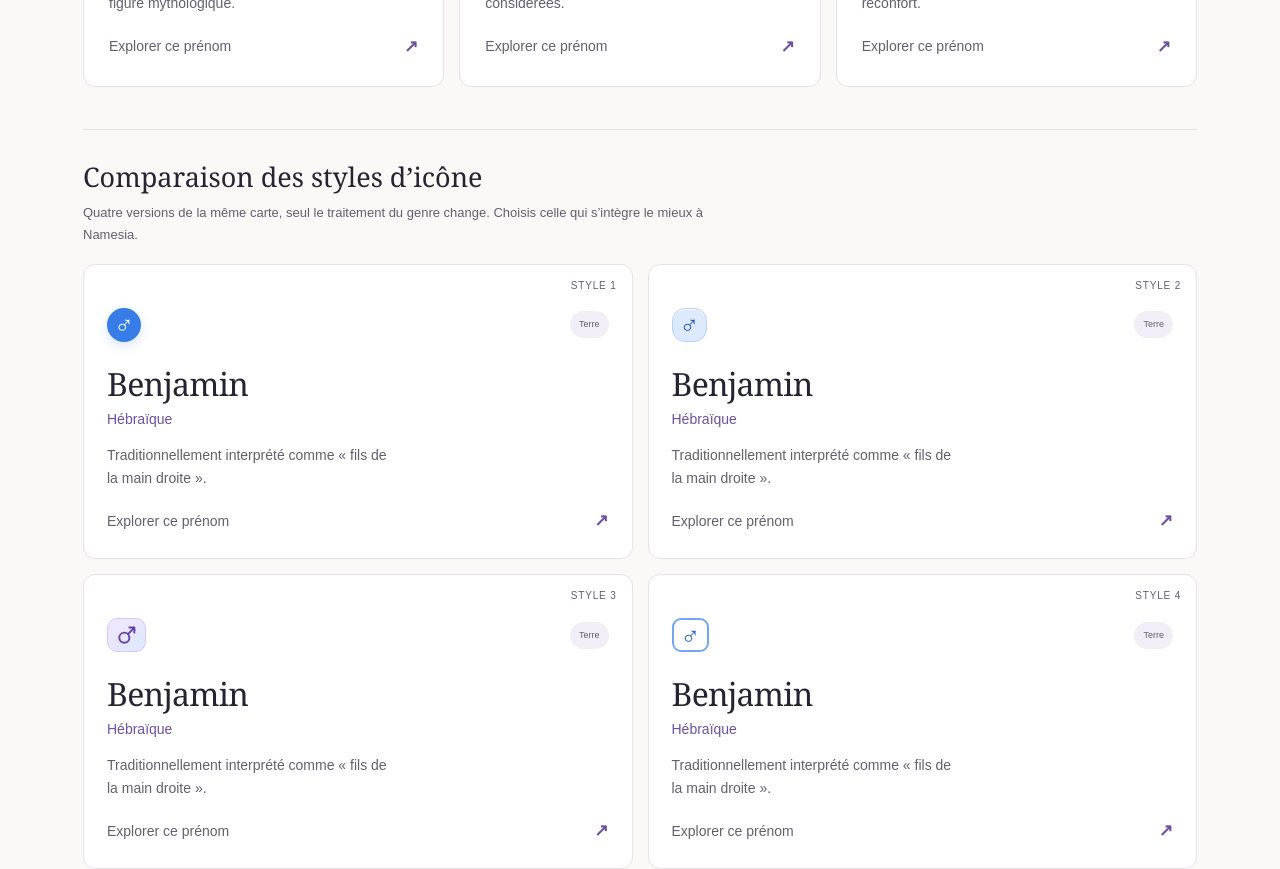
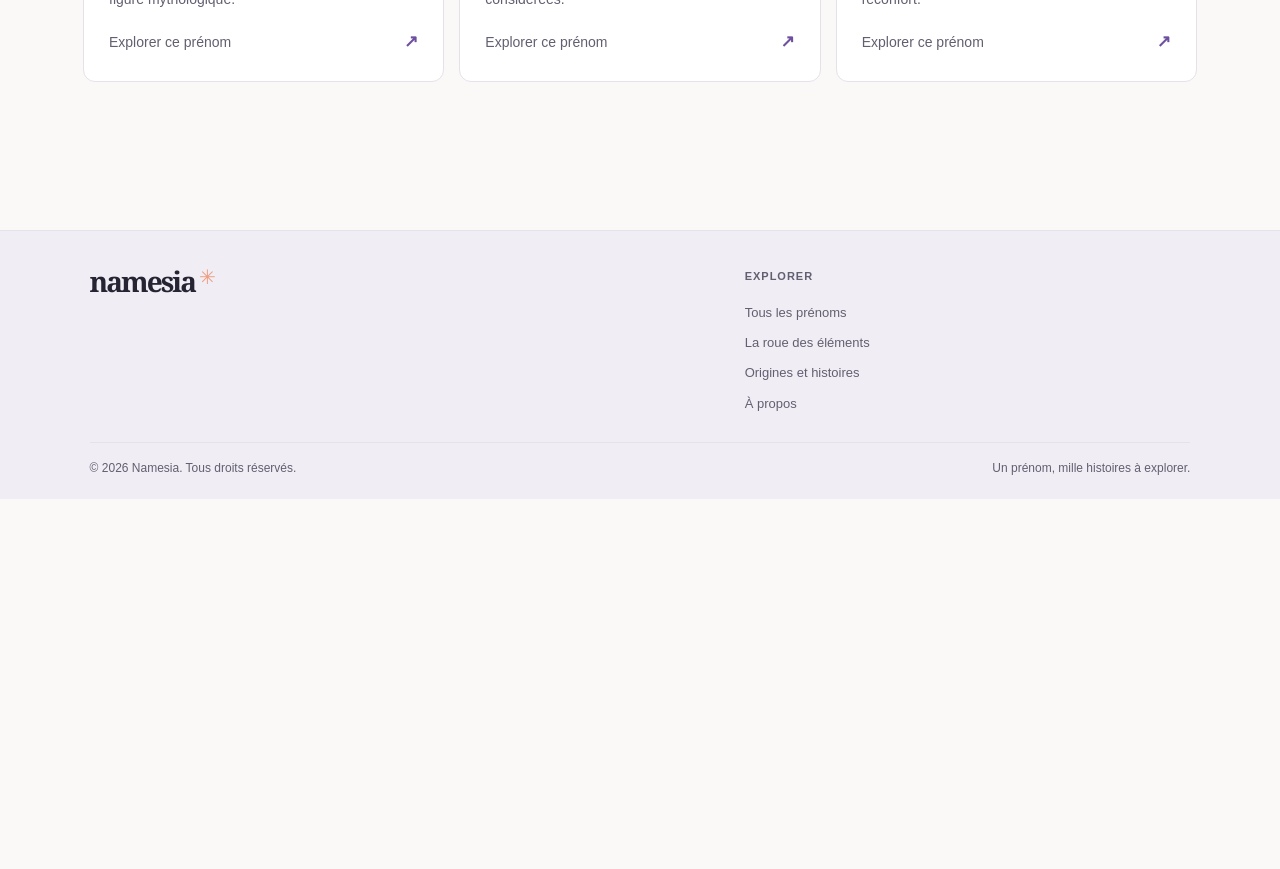
Before and after one commit to Nabouna32/Names, a Next.js app: page / in a window 1280 px wide. Shown: the part 2080-2949 px from the top of the page. After the commit the page ends 2579 px from the top, so only its background shows below. Built offline with nearby package versions, Linux system fonts and the light colour scheme.

Commit message:
Refondre la hiérarchie des cartes de prénoms

```diff
--- a/src/app/page.tsx
+++ b/src/app/page.tsx
@@ -28,29 +28,7 @@ return <main className="site-shell">
 <section className="section-wrap discover-section" id="decouvrir"><div className="section-heading"><div><h2 className="section-label-heading"><span aria-hidden="true">🔎</span> TOUS LES PRÉNOMS</h2></div><p className="heading-side">Recherchez par prénom ou par origine.</p></div>
 <label className="search-box"><span className="search-icon">⌕</span><input type="search" value={query} onChange={e=>setQuery(e.target.value)} placeholder="Chercher un prénom, une origine…" aria-label="Rechercher un prénom ou une origine"/>{query&&<button className="clear-search" onClick={()=>setQuery("")} aria-label="Effacer la recherche">×</button>}<span className="search-key">RECHERCHER</span></label>
 <div className="filter-bar"><div className="filter-chips"><button className={"filter-chip"+(active==="tout"?" active":"")} onClick={()=>setActive("tout")}>Tous les prénoms</button>{elements.map(e=><button key={e.id} className={"filter-chip"+(active===e.id?" active":"")} onClick={()=>setActive(e.id)}>{e.emoji} {e.label}</button>)}</div><span className="result-count">{results.length} prénom{results.length>1?"s":""}</span></div>
-{results.length ? <><div className="name-grid">{results.map(n=><button key={n.name} className={"name-card tone-"+n.color} onClick={()=>setSelected(n)}><span className="name-card-top"><span className="name-card-gender" aria-label={n.gender==="masculin"?"Genre masculin":n.gender==="féminin"?"Genre féminin":"Genre mixte"} title={n.gender==="masculin"?"Masculin":n.gender==="féminin"?"Féminin":"Mixte"}>{n.gender==="masculin"?"♂":n.gender==="féminin"?"♀":"♀♂"}</span><span className="name-card-element">{elements.find(e=>e.id===n.element)?.label}</span></span><span className="name-card-title">{n.name}</span><span className="name-card-origin">{n.origin}</span><span className="name-card-meaning">{n.meaning}</span><span className="name-card-bottom">Explorer ce prénom <b>↗</b></span></button>)}</div><div className="gender-style-comparison" aria-labelledby="gender-style-heading">
-  <div className="gender-style-intro">
-    <h3 id="gender-style-heading">Comparaison des styles d’icône</h3>
-    <p>Quatre versions de la même carte, seul le traitement du genre change. Choisis celle qui s’intègre le mieux à Namesia.</p>
-  </div>
-  <div className="gender-style-grid">
-    {(["1", "2", "3", "4"] as const).map(style => (
-      <article className={`gender-preview-card tone-amber gender-style-${style}`} key={style}>
-        <span className="gender-style-number">Style {style}</span>
-        <span className="name-card-top">
-          <span className="name-card-gender" aria-label="Genre masculin" title="Masculin">
-            {style === "3" ? <svg viewBox="0 0 32 32" aria-hidden="true"><circle cx="13" cy="19" r="7" /><path d="M18 14 27 5M20 5h7v7" /></svg> : "♂"}
-          </span>
-          <span className="name-card-element">Terre</span>
-        </span>
-        <span className="name-card-title">Benjamin</span>
-        <span className="name-card-origin">Hébraïque</span>
-        <span className="name-card-meaning">Traditionnellement interprété comme « fils de la main droite ».</span>
-        <span className="name-card-bottom">Explorer ce prénom <b>↗</b></span>
-      </article>
-    ))}
-  </div>
-</div></> : <div className="empty-state"><span>🔭</span><h3>Aucun prénom trouvé</h3><p>Essayez une autre recherche ou affichez tous les prénoms.</p><button onClick={()=>{setQuery("");setActive("tout");}}>Revenir à tous les prénoms</button></div>}
+{results.length ? <><div className="name-grid">{results.map(n=><button key={n.name} className={"name-card tone-"+n.color} onClick={()=>setSelected(n)}><span className="name-card-top"><span className="name-card-element">{elements.find(e=>e.id===n.element)?.label}</span></span><span className="name-card-heading"><span className="name-card-title">{n.name}</span><span className="name-card-gender" aria-label={n.gender==="masculin"?"Genre masculin":n.gender==="féminin"?"Genre féminin":"Genre mixte"} title={n.gender==="masculin"?"Masculin":n.gender==="féminin"?"Féminin":"Mixte"}>{n.gender==="masculin"?"♂":n.gender==="féminin"?"♀":"♀♂"}</span></span><span className="name-card-origin">{n.origin}</span><span className="name-card-meaning">{n.meaning}</span><span className="name-card-bottom">Explorer ce prénom <b>↗</b></span></button>)}</div></> : <div className="empty-state"><span>🔭</span><h3>Aucun prénom trouvé</h3><p>Essayez une autre recherche ou affichez tous les prénoms.</p><button onClick={()=>{setQuery("");setActive("tout");}}>Revenir à tous les prénoms</button></div>}
 </section>
 
 
```
